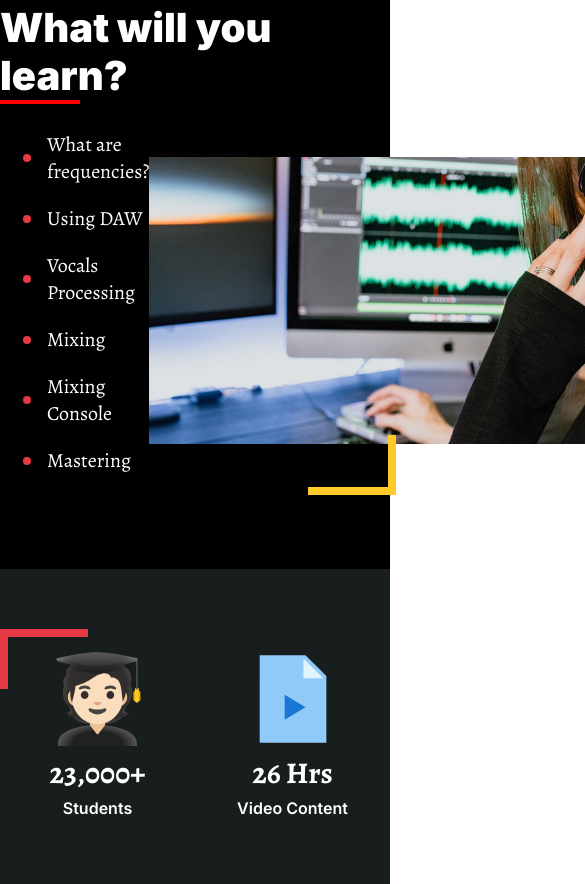
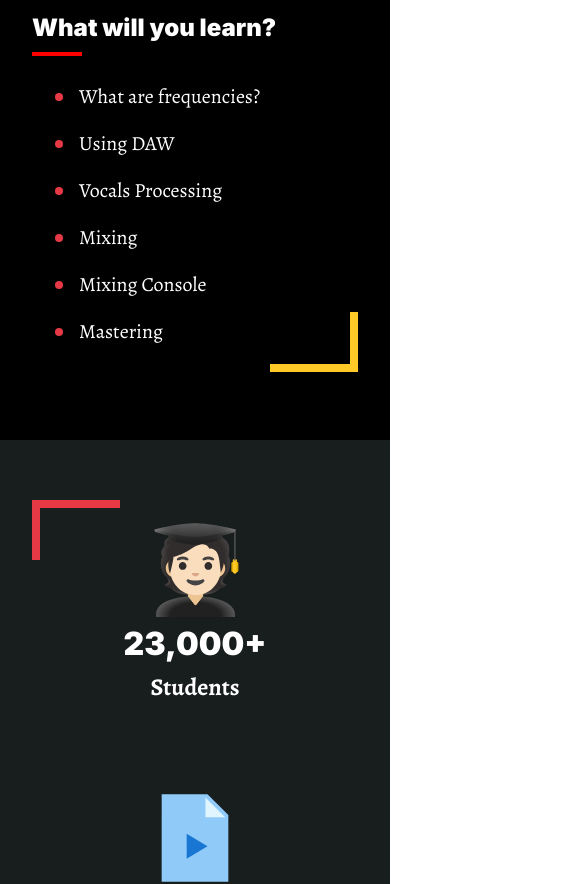
Before and after one commit to yanCode/react-music-school, a React (Vite) app: page / in a window 390 px wide. Shown: the part 920-1804 px from the top of the page, 585 px wide, since content can reach past the window. Built offline with nearby package versions, Linux system fonts and the light colour scheme.

Commit message:
feat: add responsive on general layouts

```diff
--- a/src/index.css
+++ b/src/index.css
@@ -4,7 +4,8 @@
     --dark-color: #181E1E;
     --red-color: #E63946;
     --pink-color: #FF6864;
-    --yellow-color: #FFCA28;;
+    --yellow-color: #FFCA28;
+    --tablet-width: 1040px;
 }
 
 html, body {
@@ -64,7 +65,8 @@ section h2::after {
     bottom: -4px;
 
 }
-.light::after{
+
+.light::after {
     background: var(--yellow-color);
 }
 
@@ -79,3 +81,24 @@ section h2::after {
 .background-pink {
     background: var(--pink-color);
 }
+
+@media (max-width: 1040px) {
+    .wrapper {
+        max-width: 694px;
+    }
+}
+
+@media (max-width: 720px) {
+    .wrapper {
+        padding:0 32px;
+
+    }
+    section h2{
+    font-size: 24px;
+    }
+    section h2::after{
+       width: 50px;
+
+    }
+
+}
--- a/src/sences/Blog/Blog.css
+++ b/src/sences/Blog/Blog.css
@@ -67,3 +67,26 @@
 
     color: #000000;
 }
+
+@media (max-width: 1040px) {
+    #blog .blog-container {
+        grid-template-columns: repeat(2, 1fr);
+        gap: 30px;
+        margin-top: 40px;
+    }
+
+    #blog .post:last-child {
+        grid-column: 1 / 3;
+    }
+}
+
+@media (max-width: 720px) {
+    #blog .blog-container {
+        grid-template-columns: repeat(1, 1fr);
+        gap: 30px;
+        margin-top: 40px;
+    }
+     #blog .post:last-child {
+        grid-column: 1/2 ;
+    }
+}
--- a/src/sences/Feedback/Feedback.css
+++ b/src/sences/Feedback/Feedback.css
@@ -34,3 +34,45 @@
     font-size: 16px;
     margin: 0;
 }
+
+@media (max-width: 1040px) {
+    #feedback .content-container {
+        margin-left: 20px;
+        flex-direction: column;
+        gap: 50px;
+    }
+
+    #feedback .feedback {
+        width: 100%;
+        display: flex;
+        flex-direction: row;
+        gap: 28px;
+    }
+
+}
+
+@media (max-width: 720px) {
+    #feedback .content-container {
+        margin-left: unset;
+        align-items: center;
+    }
+
+    #feedback .feedback {
+        flex-direction: column;
+        align-items: center;
+        gap: 16px;
+    }
+
+    #feedback .content-container {
+        gap: 60px;
+    }
+
+    #feedback .person__info {
+        text-align: center;
+    }
+
+    #feedback .feedback img {
+        margin-bottom: unset;
+    }
+
+}
--- a/src/sences/Feedback/index.jsx
+++ b/src/sences/Feedback/index.jsx
@@ -8,21 +8,27 @@ export const Feedback = () => {
       <div className="content-container">
         <div className="feedback">
           <img src={feedback1} alt="feedback1"/>
+          <div className="person__info">
             <p className="name">Peter Adams</p>
             <p className="review">This is a great course. I got to learn a lot.</p>
           </div>
+        </div>
         <div className="feedback">
           <img src={feedback2} alt="feedback1"/>
+          <div className="person__info">
             <p className="name">Robert Fox</p>
             <p className="review">I got to learn a lot about
               Music Production with this course. Thanks :)</p>
           </div>
+        </div>
         <div className="feedback">
           <img src={feedback3} alt="feedback1"/>
+          <div className="person__info">
             <p className="name">Emily Smith</p>
             <p className="review">Awesome! Great job!!</p>
           </div>
         </div>
       </div>
+    </div>
   </section>)
 }
--- a/src/sences/Footer/Footer.css
+++ b/src/sences/Footer/Footer.css
@@ -1,11 +1,8 @@
 #footer .content-container {
     display: flex;
-     justify-content: space-between;
+    justify-content: space-between;
 }
 
-.links {
-    /*flex: 1;*/
-}
 
 #footer .social-icons {
     display: flex;
@@ -15,7 +12,6 @@
 
 #footer .copyright {
     font-family: 'Alegreya', serif;
-
     font-weight: 400;
     font-size: 16px;
 }
@@ -31,22 +27,61 @@
 
 #footer .links ul {
     list-style: none;
-    padding: 0;
-    padding-left: 1rem;
+    padding: 0 0 0 1rem;
 }
-#footer .links ul >li{
+
+#footer .links ul > li {
     list-style: none;
     padding: 0;
     margin-bottom: 0.5rem;
 }
 
-#footer .links  a {
+#footer .links a {
     text-decoration: none;
     color: white;
     font-family: 'Alegreya', serif;
     font-weight: 400;
     font-size: 16px;
 }
-#footer .links  a:hover{
+
+#footer .links a:hover {
     text-decoration: underline;
 }
+#footer .copyright.mobile{
+    display: none;
+}
+
+@media (max-width: 720px) {
+    #footer {
+        padding-bottom: 48px;
+    }
+    #footer .content-container {
+        flex-direction: column;
+        gap: 32px;
+
+    }
+
+    #footer .social-icons {
+        margin-bottom: 0;
+    }
+
+    #footer .copyright {
+        display: none;
+    }
+
+    #footer .copyright.mobile {
+        display: inline-block;
+        text-align: center;
+        margin-bottom: 0;
+    }
+
+    #footer ul {
+        margin-top: 0;
+        margin-bottom: 0;
+    }
+
+    #footer .links ul > li:last-child {
+        margin-bottom: 0;
+    }
+
+}
--- a/src/sences/Footer/index.jsx
+++ b/src/sences/Footer/index.jsx
@@ -42,6 +42,7 @@ export const Footer = () => {
               <li><a href="">+1 999 9999 999</a></li>
             </ul>
           </div>
+         <p className='copyright mobile'>This website is designed by GTCoding Ⓒ 2022</p>
 
         </div>
       </section>
--- a/src/sences/Info/Info.css
+++ b/src/sences/Info/Info.css
@@ -1,8 +1,6 @@
 #info .info_container {
     display: flex;
     justify-content: space-between;
-    /*padding-left: 321px;*/
-    /*padding-right: 321px;*/
 }
 
 #info .info-content {
@@ -26,18 +24,40 @@
     font-size: 40px;
 }
 
-#info .info-content .amount {
+#info .info-content .type {
     font-family: 'Alegreya', serif;
     font-style: normal;
     font-weight: 700;
     font-size: 30px;
     line-height: 41px;
 }
-#info .wrapper{
+
+#info .wrapper {
     position: relative;
 }
-#info .red-corner{
+
+#info .red-corner {
     position: absolute;
-    top:-20px;
+    top: -20px;
     left: 0;
 }
+
+@media (max-width: 1040px) {
+  #info .info-content .amount {
+      font-size: 32px;
+  }
+    #info .info-content .type{
+        font-size: 24px;
+    }
+}
+
+@media (max-width: 720px) {
+    #info .info_container {
+        flex-direction: column;
+        gap: 80px;
+    }
+
+    #info .red-corner {
+        left: 32px;
+    }
+}
--- a/src/sences/Topics/Topics.css
+++ b/src/sences/Topics/Topics.css
@@ -24,7 +24,6 @@
 #topics .topic__list > li {
     position: relative;
     font-family: 'Alegreya', serif;
-    font-style: normal;
     font-weight: 400;
     font-size: 20px;
     cursor: pointer;
@@ -49,6 +48,25 @@
 
 #topics .yellow-bg-corner {
     position: absolute;
-    bottom: -6px;
-    right: -6px;
+    bottom: -12px;
+    right: -12px;
 }
+
+/*tablet version*/
+@media (max-width: 1040px) {
+    #topics .topic__image img {
+        width: 385px;
+        height: 287px;
+    }
+
+}
+
+@media (max-width: 720px) {
+    #topics .topic__image img {
+        display: none;
+    }
+
+    #topics .yellow-bg-corner {
+        right: 32px;
+    }
+}
```
Lines whose indentation alone changed are shown as unchanged.
